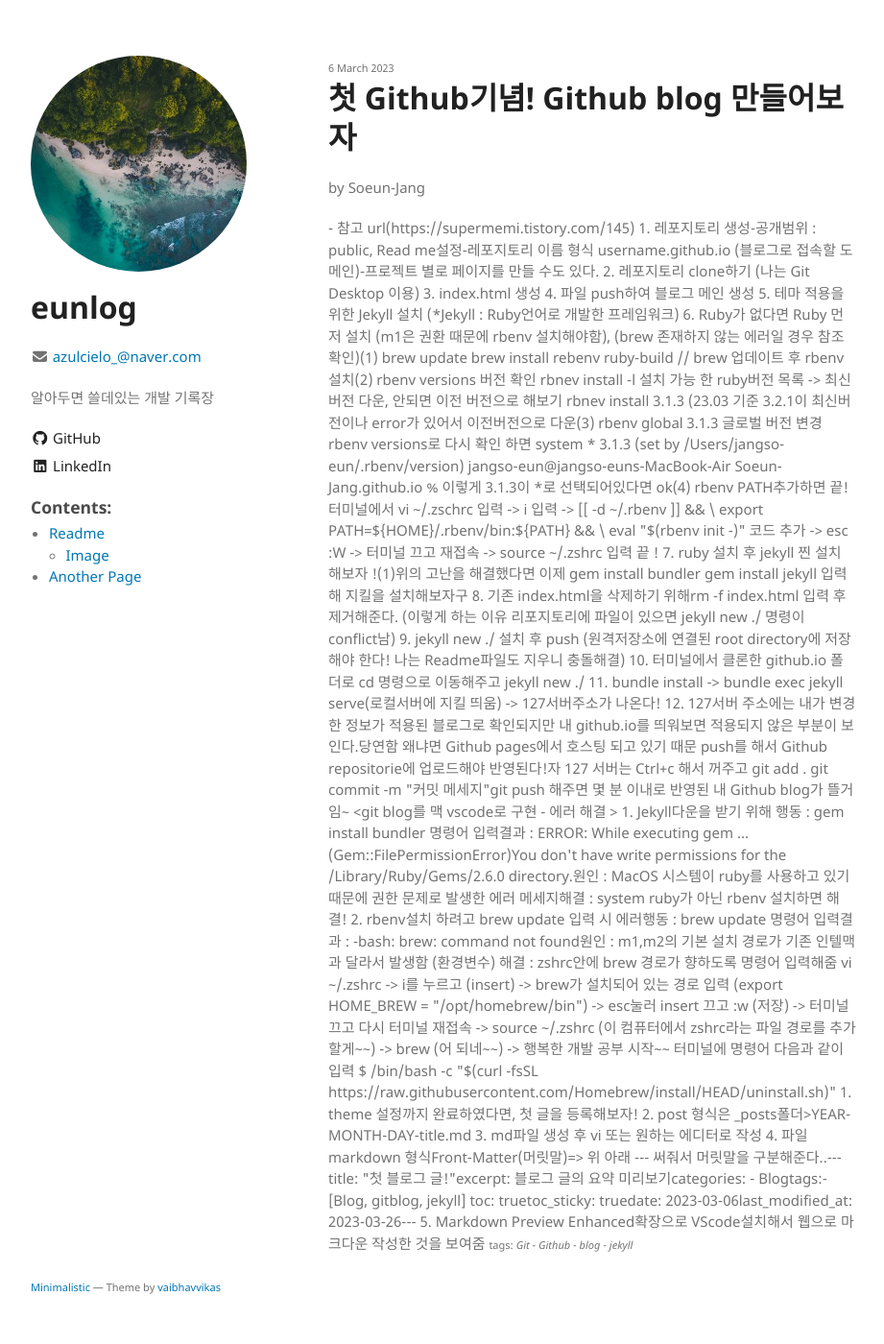
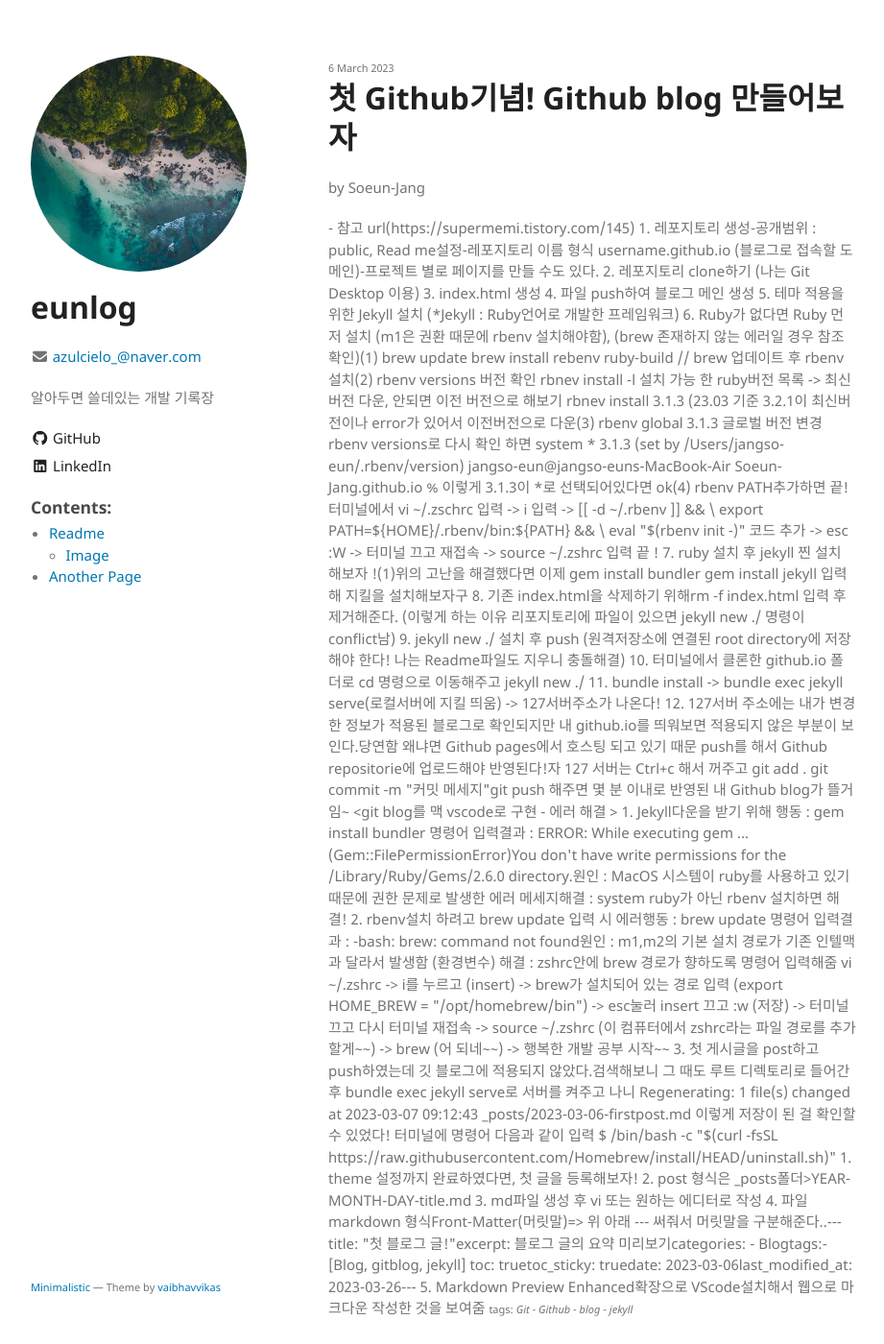
Before and after one commit to Soeun-Jang/Soeun-Jang.github.io, a Jekyll site: the page built from _posts/2023-03-06-firstpost.md, in a window 1280 px wide and 1400 px high. Shown: the whole window at 96% size, without its empty margins (178-1099 px from the left). Built offline with Jekyll 4.4.1, drawn with Linux system fonts in a browser that asks for light colours.

Commit message:
blog reupload

```diff
--- a/_posts/2023-03-06-firstpost.md
+++ b/_posts/2023-03-06-firstpost.md
@@ -34,6 +34,8 @@ author: Soeun-Jang
 <git blog를 맥 vscode로 구현 - 에러 해결 >
 1. Jekyll다운을 받기 위해  행동 : gem install bundler 명령어 입력결과 : ERROR:  While executing gem ... (Gem::FilePermissionError)You don't have write permissions for the /Library/Ruby/Gems/2.6.0 directory.원인 : MacOS 시스템이 ruby를 사용하고 있기 때문에 권한 문제로 발생한 에러 메세지해결 : system ruby가 아닌 rbenv 설치하면 해결!
 2. rbenv설치 하려고 brew update 입력 시 에러행동 : brew update 명령어 입력결과 : -bash: brew: command not found원인 : m1,m2의 기본 설치 경로가 기존 인텔맥과 달라서 발생함 (환경변수) 해결 : zshrc안에 brew 경로가 향하도록 명령어 입력해줌         vi ~/.zshrc -> i를 누르고 (insert) -> brew가 설치되어 있는 경로 입력 (export HOME_BREW = "/opt/homebrew/bin") -> esc눌러 insert 끄고 :w (저장) -> 터미널 끄고 다시 터미널 재접속 -> source ~/.zshrc (이 컴퓨터에서 zshrc라는 파일 경로를 추가할게~~) -> brew (어 되네~~) -> 행복한 개발 공부 시작~~
+3. 첫 게시글을 post하고 push하였는데 깃 블로그에 적용되지 않았다.검색해보니 그 때도 루트 디렉토리로 들어간 후 bundle exec jekyll serve로 서버를 켜주고 나니     Regenerating: 1 file(s) changed at 2023-03-07 09:12:43
+_posts/2023-03-06-firstpost.md      이렇게 저장이 된 걸 확인할 수 있었다!
 
 
 <Homebrew delete>
```
